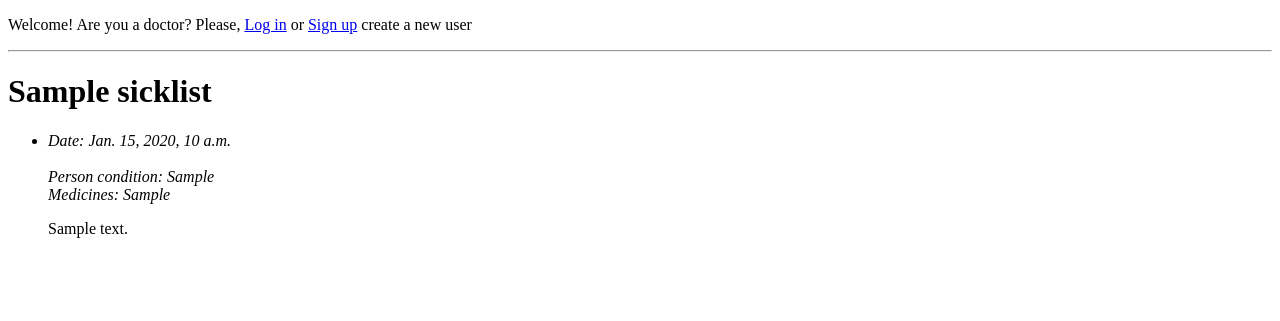
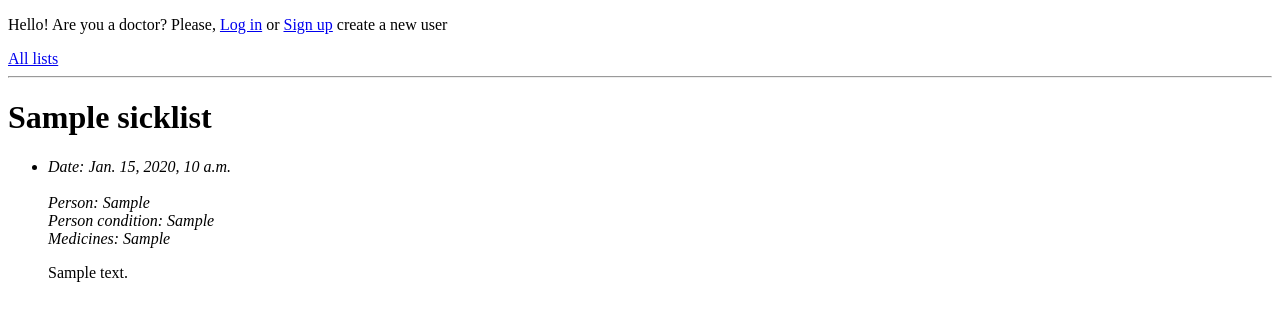
Before and after one commit to MaximKuklin/django_project, a Django app: page /hospital/1/ in a window 1280 px wide. Shown: the top 321 px of the page. Run offline with Django 3.2, Linux system fonts and the light colour scheme; tables that the repository leaves empty hold one stand-in row (values such as "Sample post").

Commit message:
small structure update

```diff
--- a/siteroot/hospital/models.py
+++ b/siteroot/hospital/models.py
@@ -17,6 +17,7 @@ class SickList(Model):
 
 class Record(Model):
     sick_list = ForeignKey(SickList, on_delete=CASCADE)
+    person = CharField(max_length=200)
     condition = CharField(max_length=100)
     medicines = TextField(max_length=200)
     text = TextField(max_length=4096)
--- a/siteroot/hospital/templates/hospital/base.html
+++ b/siteroot/hospital/templates/hospital/base.html
@@ -7,16 +7,19 @@
 <body>
 
 {% if request.user.is_authenticated %}
-<p> Welcome, {{request.user.username}}! <a href="{% url 'logout' %}?next={{ request.path }}">Log out</a></p>
+<p> Hello, {{request.user.username}}! <a href="{% url 'logout' %}?next={{ request.path }}">Log out</a></p>
 {% else %}
 <p>
-    Welcome! Are you a doctor? Please,
+    Hello! Are you a doctor? Please,
     <a href="{% url 'login' %}?next={{ request.path }}">Log in</a>
     or
     <a href="{% url 'signup' %}?next={{ request.path }}">Sign up</a>
     create a new user
 </p>
 {% endif %}
+
+<a href="{% url 'index' %}?next={{ request.path }}">All lists</a>
+
 <hr/>
 
 {% block content %}{% endblock %}
--- a/siteroot/hospital/templates/hospital/index.html
+++ b/siteroot/hospital/templates/hospital/index.html
@@ -5,7 +5,7 @@
 <h2>
     <ul>
         {% for sicklist in sicklists %}
-        <li> List #{{sicklist.id}} <a href="{% url 'sicklist_by_id' sicklist.id %}"> {{sicklist.title}}</a> </li>
+        <li> List #{{sicklist.id}} <a href="{% url 'sicklist_by_id' sicklist.id %}"> {{sicklist.title}}</a> for doctor: {{sicklist.doctor.username }} </li>
         {% endfor%}
     </ul>
 </h2>
--- a/siteroot/hospital/templates/hospital/sicklist.html
+++ b/siteroot/hospital/templates/hospital/sicklist.html
@@ -11,13 +11,15 @@
 
 <form action="{% url 'create_record' sicklist.id %}" method="POST">
     {% csrf_token %}
+    <input type="text" name="person" maxlength="1000" size="80" placeholder="Person" value="{{ person }}"/>
+    <br />
     <input type="text" name="condition" maxlength="1000" size="80" placeholder="Condition" value="{{ condition }}"/>
     <br />
     <input type="text" name="medicines" maxlength="1000" size="80" placeholder="Medicines" value="{{ medicines }}"/>
     <br />
     <textarea name="text" maxlength="4096" rows="10" cols="80" placeholder="Record text">{{ text }}</textarea>
     <br />
-    <input type="submit" value="Create post" />
+    <input type="submit" value="Create record" />
 </form>
 
 {% if error %}
@@ -36,6 +38,9 @@
             Date: {{record.created_at}}
         </i> <br/> <br/>
         <i>
+            Person: {{record.person}}
+        </i> <br/>
+        <i>
             Person condition: {{record.condition}}
         </i> <br/>
         <i>
--- a/siteroot/hospital/views.py
+++ b/siteroot/hospital/views.py
@@ -48,6 +48,7 @@ def create_record(request, sicklist_id):
 
     error_message = None
 
+    person = request.POST['person']
     condition = request.POST['condition']
     meds = request.POST['medicines']
     text = request.POST['text']
@@ -57,10 +58,10 @@ def create_record(request, sicklist_id):
     elif not text or text.isspace():
         error_message = 'Please provide non-empty patient record!'
     if error_message:
-        context = {'error': error_message, 'medicines': meds, 'condition': condition, 'text': text}
+        context = {'error': error_message, 'medicines': meds, 'person': person, 'condition': condition, 'text': text}
         return render_sicklist(request, sicklist_id, additional_context=context)
     else:
-        Record.objects.create(sick_list=sicklist, condition=request.POST['condition'],
+        Record.objects.create(sick_list=sicklist, condition=request.POST['condition'], person=person,
                               medicines=request.POST['medicines'], text=request.POST['text'])
         return HttpResponseRedirect(reverse('sicklist_by_id', kwargs={'sicklist_id': sicklist_id}))
 
```
Also changed, not shown: siteroot/hospital/admin.py (+4 -4 lines).
